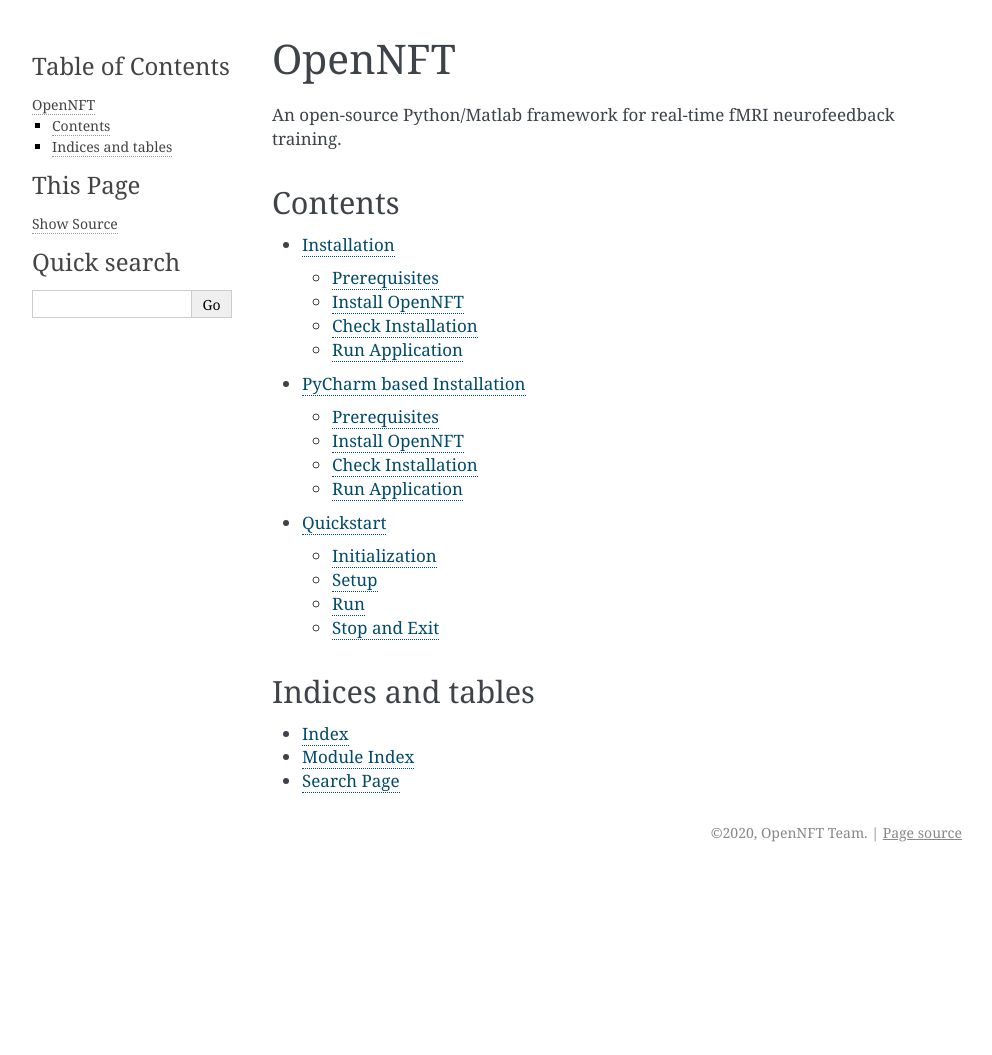
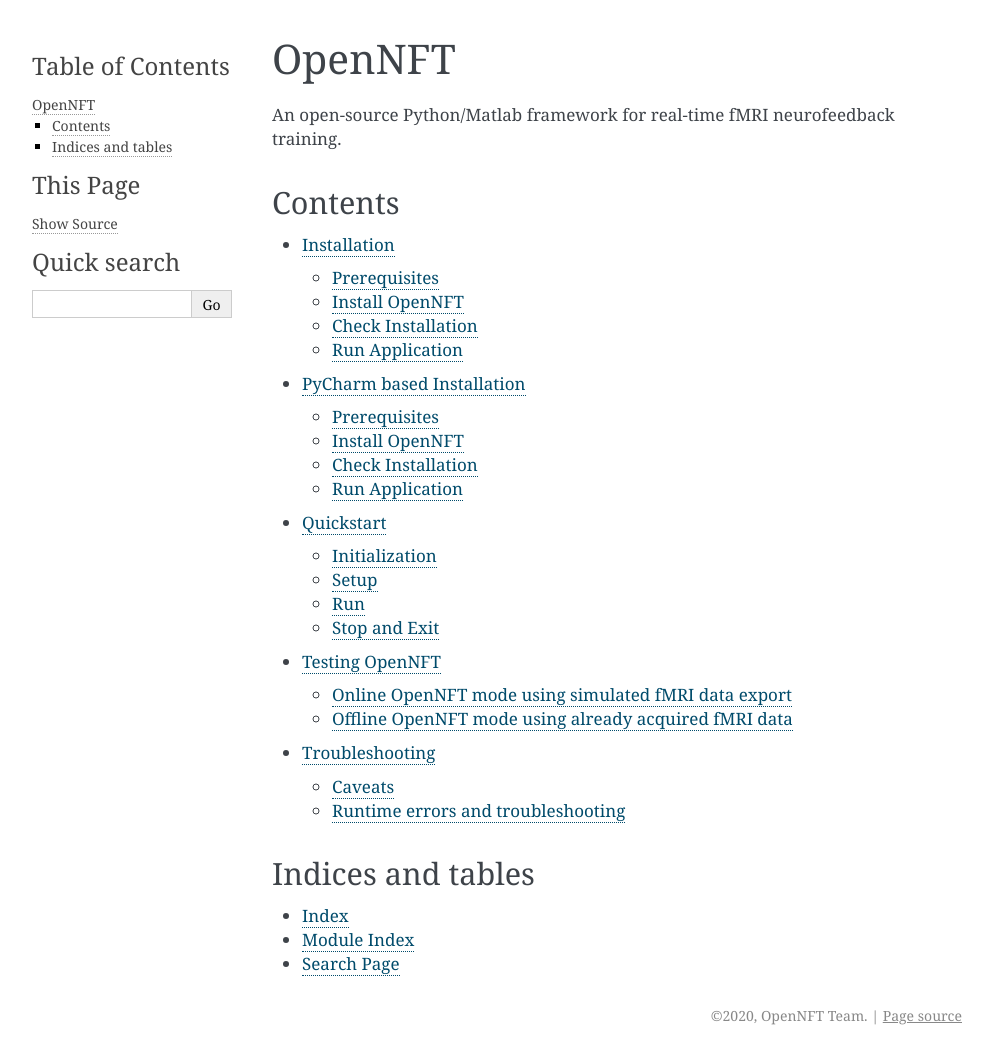
Before and after one commit to OpenNFT/OpenNFT, a Sphinx documentation site: the page built from docs/index.rst, in a window 1280 px wide and 1055 px high. Shown: the whole window, without its empty margins (148-1140 px from the left). Built offline with Sphinx 7.4.7, drawn with Linux system fonts in a browser that asks for light colours.

Commit message:
modify index.rst

```diff
--- a/docs/index.rst
+++ b/docs/index.rst
@@ -17,6 +17,9 @@ Contents
    install
    install_pycharm
    quickstart
+   testing_opennft
+   troubleshooting
+
 
 
 Indices and tables
--- a/docs/testing OpenNFT.rst
+++ b/docs/testing_opennft.rst
@@ -1,4 +1,4 @@
-.. _testing OpenNFT:
+.. _testing_opennft:
 
 Testing OpenNFT
 ===============
```
